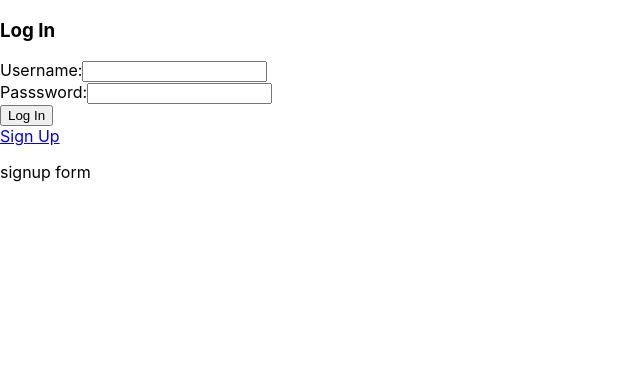
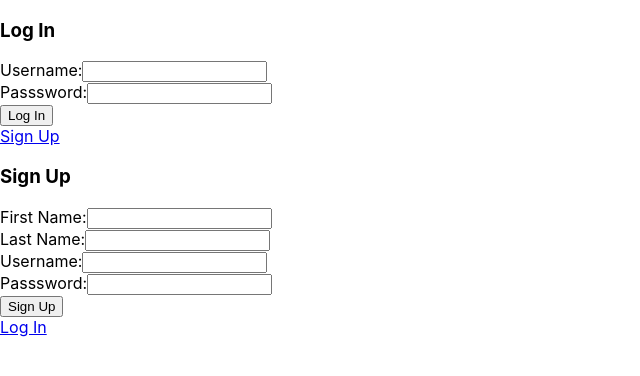
Before and after one commit to ricklan/to-do-list, a React (Create React App) app in the folder frontend/app/: page / in a window 1280 px wide. Shown: the top 376 px of the page, without its empty margins (0-640 px from the left). Built offline with nearby package versions, Linux system fonts and the light colour scheme.

Commit message:
Add basic form in Signup component

```diff
--- a/frontend/app/src/Components/Login.js
+++ b/frontend/app/src/Components/Login.js
@@ -16,7 +16,7 @@ function Login() {
         </div>
         <button>Log In</button>
       </form>
-      <Link to="/SignUp">Sign Up</Link>
+      <Link to="/signup">Sign Up</Link>
     </>
   );
 }
--- a/frontend/app/src/Components/SignUp.js
+++ b/frontend/app/src/Components/SignUp.js
@@ -1,9 +1,30 @@
 import React from "react";
+import { Link } from "react-router-dom";
 
 function SignUp() {
   return (
     <>
-      <p>signup form</p>
+      <h3>Sign Up</h3>
+      <form>
+        <div>
+          <label> First Name:</label>
+          <input type="text" name="firstname" id="first-name" required></input>
+        </div>
+        <div>
+          <label> Last Name:</label>
+          <input type="text" name="lastname" id="last-name" required></input>
+        </div>
+        <div>
+          <label> Username:</label>
+          <input type="text" name="username" id="name" required></input>
+        </div>
+        <div>
+          <label> Passsword:</label>
+          <input type="text" name="password" id="password" required></input>
+        </div>
+        <button>Sign Up</button>
+      </form>
+      <Link to="/">Log In</Link>
     </>
   );
 }
```
